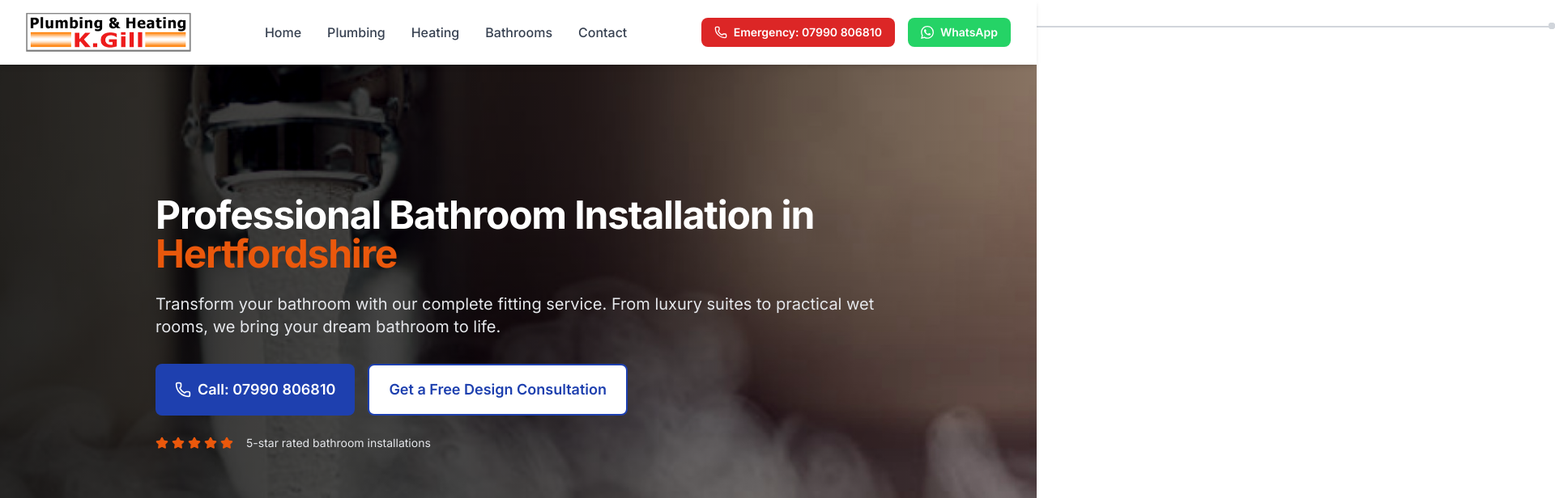
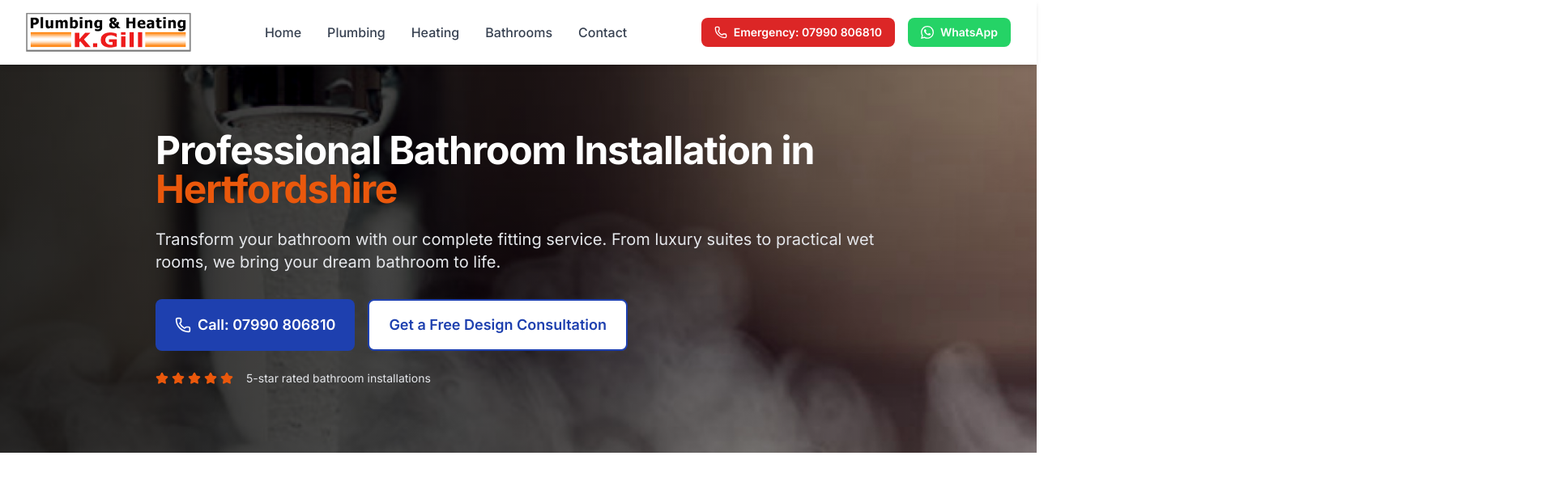
Before and after one commit to websmartshubhamk/k-gill-plumbing-redesign, a Next.js app: page /bathrooms in a window 1280 px wide. Shown: the top 616 px of the page at 81% size, 1920 px wide, since content can reach past the window. Built offline with nearby package versions, Linux system fonts and the light colour scheme.

Commit message:
fix: reduce hero height and remove problematic absolute positioning in bathrooms page

```diff
--- a/src/app/bathrooms/page.tsx
+++ b/src/app/bathrooms/page.tsx
@@ -68,7 +68,7 @@ export default function BathroomsPage() {
   return (
     <>
       {/* Hero Section */}
-      <section className="relative min-h-[80vh] flex items-center bg-gray-900">
+      <section className="relative min-h-[60vh] flex items-center bg-gray-900">
         <div className="absolute inset-0 z-0">
           <Image
             src="/images/plumbingTap.jpg"
@@ -79,7 +79,7 @@ export default function BathroomsPage() {
           />
           <div className="absolute inset-0 bg-gradient-to-r from-black/80 via-black/60 to-transparent" />
         </div>
-        <div className="relative z-10 section-container section-padding">
+        <div className="relative z-10 section-container py-16 sm:py-20">
           <div className="max-w-4xl">
             <h1 className="text-4xl md:text-5xl font-bold text-white mb-6">
               Professional Bathroom Installation in{' '}
@@ -199,17 +199,12 @@ export default function BathroomsPage() {
           </h2>
           <div className="grid md:grid-cols-4 gap-8">
             {processSteps.map((step, index) => (
-              <div key={step.step} className="text-center">
+              <div key={step.step} className="text-center relative">
                 <div className="w-16 h-16 bg-brand-blue text-white rounded-full flex items-center justify-center mx-auto mb-4 text-2xl font-bold">
                   {step.step}
                 </div>
                 <h3 className="text-lg font-bold text-gray-900 mb-2">{step.title}</h3>
                 <p className="text-gray-600 text-sm">{step.description}</p>
-                {index < processSteps.length - 1 && (
-                  <div className="hidden md:block absolute top-8 left-full w-full h-0.5 bg-gray-300 -translate-x-1/2">
-                    <div className="absolute right-0 w-2 h-2 bg-gray-300 rounded-full -translate-y-1/2" />
-                  </div>
-                )}
               </div>
             ))}
           </div>
```
